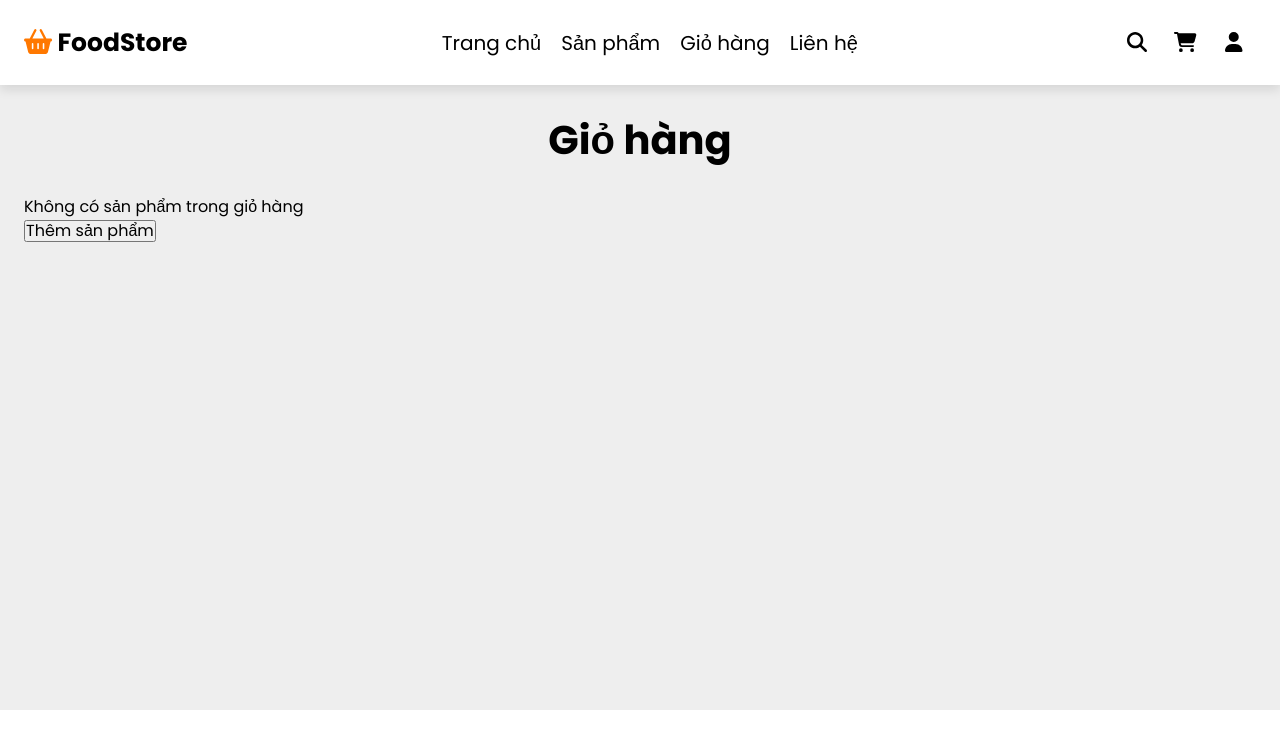
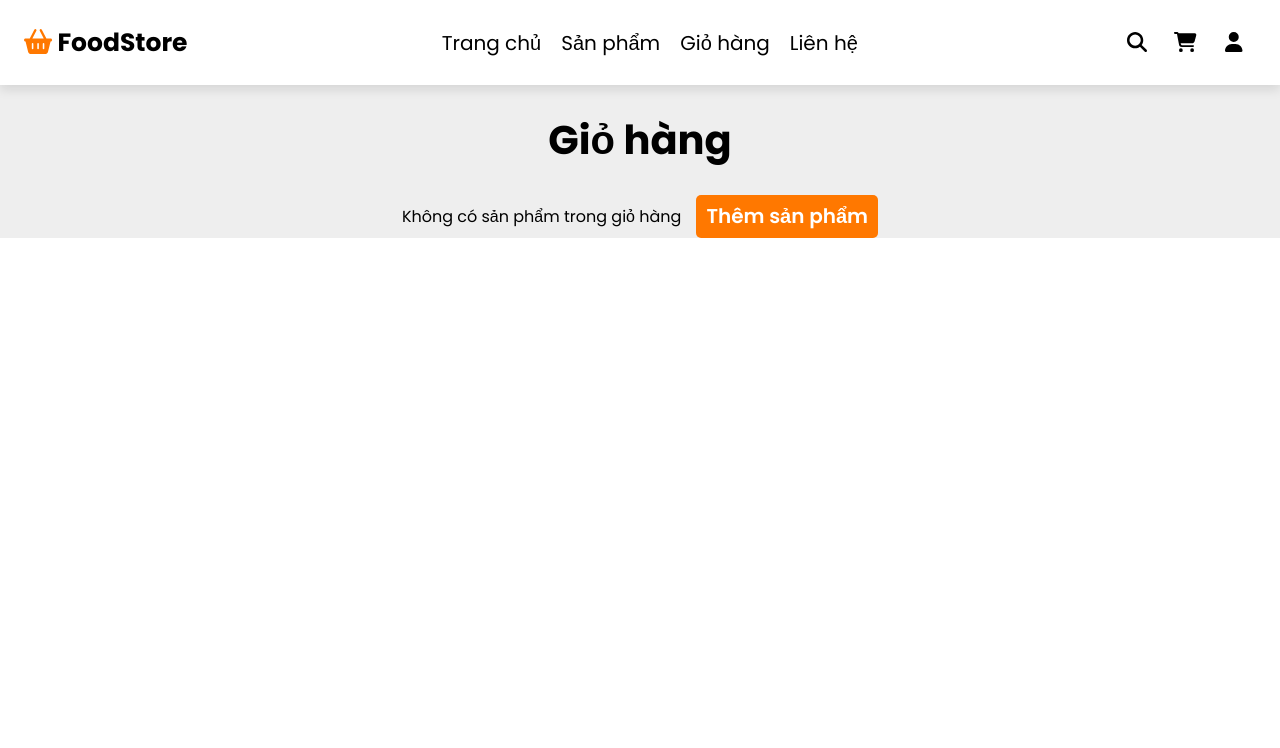
Before and after one commit to Thach2001/Thach2001-B1910449_VoVanThach_NLCN_Food, a React (Create React App) app in the folder client-food/: page /cart in a window 1280 px wide. Shown: the top 748 px of the page. Built offline with nearby package versions, Linux system fonts and the light colour scheme.

Commit message:
handle cart

```diff
--- a/client-food/src/pages/Cart/Cart.js
+++ b/client-food/src/pages/Cart/Cart.js
@@ -1,4 +1,5 @@
 import { useSelector, useDispatch } from 'react-redux';
+import { Link } from 'react-router-dom';
 import { FontAwesomeIcon } from '@fortawesome/react-fontawesome';
 import { faTrash } from '@fortawesome/free-solid-svg-icons';
 import { removeFromCart, adjustQuantity } from '../../actions/cart';
@@ -33,6 +34,7 @@ function Cart() {
                 {cartItems.length > 0 ? (
                     <>
                         <table className={cx('cart-table')}>
+                            <tbody>
                                 <tr>
                                     <th>Tên sản phẩm</th>
                                     <th>Hình ảnh</th>
@@ -41,10 +43,9 @@ function Cart() {
                                     <th>Giá</th>
                                     <th>Xử lý</th>
                                 </tr>
-                            <tr>
                                 {cartItems.map((item) => (
-                                    <>
-                                        <td key={item._id}>{item.name}</td>
+                                    <tr key={item._id}>
+                                        <td>{item.name}</td>
                                         <td>
                                             <img
                                                 className={cx('img')}
@@ -60,7 +61,7 @@ function Cart() {
                                                 value={item.quantity}
                                                 min="1"
                                                 onChange={(e) =>
-                                                    handleChangeQuantity(item.id, e.target.value)
+                                                    handleChangeQuantity(item._id, e.target.value)
                                                 }
                                             />
                                         </td>
@@ -73,14 +74,14 @@ function Cart() {
                                         <td>
                                             <button
                                                 className={cx('remove-btn')}
-                                                onClick={() => handleRemoveFromCart(item.id)}
+                                                onClick={() => handleRemoveFromCart(item._id)}
                                             >
                                                 <FontAwesomeIcon icon={faTrash} /> Xóa
                                             </button>
                                         </td>
-                                    </>
+                                    </tr>
                                 ))}
-                            </tr>
+                            </tbody>
                         </table>
                         <div className={cx('total-checkout')}>
                             <p className={cx('total-price')}>
@@ -98,7 +99,9 @@ function Cart() {
                 ) : (
                     <div className={cx('no-cart')}>
                         <p>Không có sản phẩm trong giỏ hàng</p>
-                        <button>Thêm sản phẩm</button>
+                        <button className={cx('add-product')}>
+                            <Link to="/">Thêm sản phẩm</Link>
+                        </button>
                     </div>
                 )}
             </div>
--- a/client-food/src/pages/Cart/Cart.module.scss
+++ b/client-food/src/pages/Cart/Cart.module.scss
@@ -1,5 +1,5 @@
 .wrapper {
-    height: 600px;
+    height: auto;
 }
 
 .heading {
@@ -52,6 +52,10 @@ tr th:nth-child(5) {
     width: 15%;
 }
 
+tr th:nth-child(6) {
+    width: 10%;
+}
+
 .remove-btn {
     color: var(--white);
     background: var(--primary);
@@ -85,9 +89,30 @@ tr th:nth-child(5) {
     color: var(--white);
     background-color: var(--orange);
     padding: 15px;
-    width: 150px;
     border-radius: 5px;
     border: none;
     outline: none;
     cursor: pointer;
 }
+
+.no-cart {
+    display: flex;
+    justify-content: center;
+    align-items: center;
+    gap: 15px;
+}
+
+.add-product {
+    font-size: 2rem;
+    font-weight: 600;
+    background-color: var(--orange);
+    padding: 10px;
+    border-radius: 5px;
+    border: none;
+    outline: none;
+    cursor: pointer;
+}
+
+.add-product a {
+    color: var(--white);
+}
--- a/client-food/src/pages/Home/Home.js
+++ b/client-food/src/pages/Home/Home.js
@@ -57,7 +57,7 @@ function Home() {
                                 <div className={cx('description')}>{product.description}</div>
                                 <button
                                     className={cx('cart-btn')}
-                                    onClick={handleAddToCart(product)}
+                                    onClick={() => handleAddToCart(product)}
                                 >
                                     Thêm vào giỏ hàng
                                 </button>
--- a/client-food/src/store/reducers/cartReducer.js
+++ b/client-food/src/store/reducers/cartReducer.js
@@ -5,11 +5,11 @@ const initialState = [];
 // Hàm xử lý thêm sản phẩm vào giỏ hàng
 const addToCart = (state, product) => {
     // Kiểm tra xem sản phẩm đã có trong giỏ hàng hay chưa?
-    const existingItem = state.find((item) => item.id === product.id);
+    const existingItem = state.find((item) => item._id === product._id);
     if (existingItem) {
         // Nếu đã có rồi thì tăng số lượng lên 1
         return state.map((item) =>
-            item.id === product.id ? { ...item, quantity: item.quantity + 1 } : item,
+            item._id === product._id ? { ...item, quantity: item.quantity + 1 } : item,
         );
     } else {
         // Nếu chưa có thì thêm sản phẩm mới vào giỏ hàng
@@ -19,12 +19,14 @@ const addToCart = (state, product) => {
 
 // Hàm xử lý xoá sản phẩm khỏi giỏ hàng
 const removeFromCart = (state, productId) => {
-    return state.filter((item) => item.id !== productId);
+    return state.filter((item) => item._id !== productId);
 };
 
 // Hàm xử lý thay đổi số lượng sản phẩm trong giỏ hàng
 const adjustQuantity = (state, productId, newQuantity) => {
-    return state.map((item) => (item.id === productId ? { ...item, quantity: newQuantity } : item));
+    return state.map((item) =>
+        item._id === productId ? { ...item, quantity: newQuantity } : item,
+    );
 };
 
 const cartReducer = (state = initialState, action) => {
```
Lines whose indentation alone changed are shown as unchanged.
